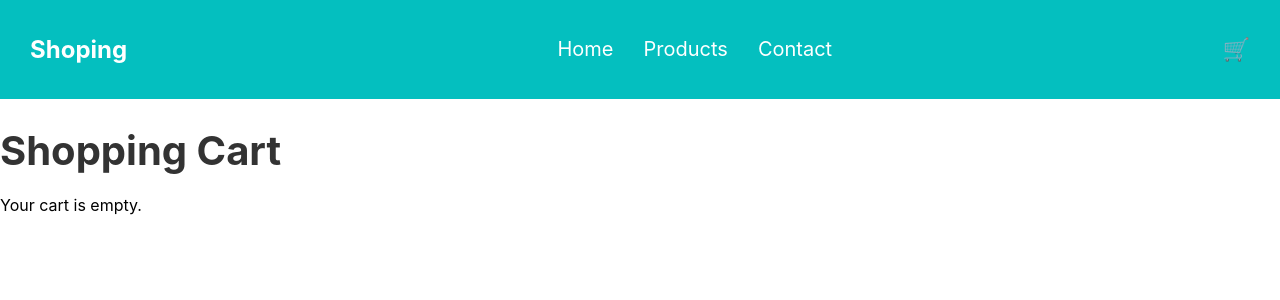
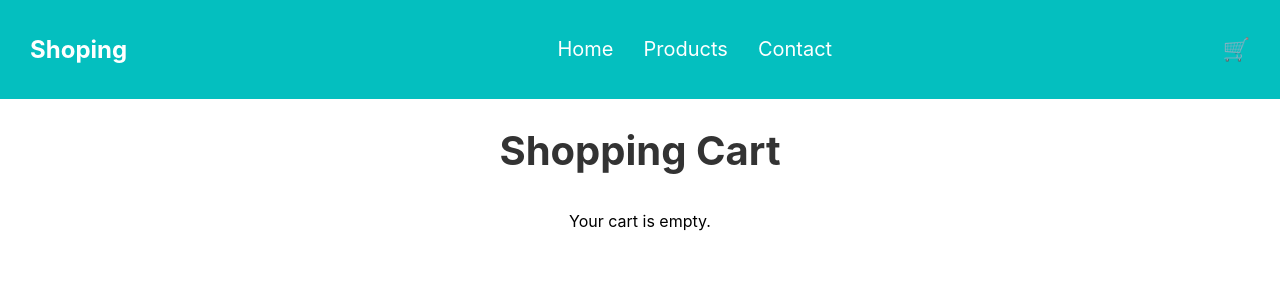
Before and after one commit to mervesenyigit/Basic-Ecommerce-Site, a React (Create React App) app: page /cart in a window 1280 px wide. Shown: the top 300 px of the page. Built offline with nearby package versions, Linux system fonts and the light colour scheme.

Commit message:
Implemented Cart deletion logic with context-based state management

```diff
--- a/package.json
+++ b/package.json
@@ -3,6 +3,7 @@
   "version": "0.1.0",
   "private": true,
   "dependencies": {
+    "bootstrap-icons": "^1.11.3",
     "cra-template": "1.2.0",
     "react": "^19.0.0",
     "react-dom": "^19.0.0",
--- a/src/App.js
+++ b/src/App.js
@@ -4,6 +4,8 @@ import Navbar from "./components/Navbar";
 import ProductList from "./components/ProductList";
 import Cart from "./components/Cart";
 import { CartProvider } from "./components/CartContext";
+import "bootstrap-icons/font/bootstrap-icons.css";
+
 
 
 
--- a/src/components/Cart.css
+++ b/src/components/Cart.css
@@ -10,10 +10,13 @@
   }
 
   h1.text-center {
+    display: flex !important;
     font-size: 2.5rem;
     color: #333;
     margin-bottom: 20px;
+    justify-content: center;
   }
+
 
   .empty-cart {
     text-align: center;
@@ -23,14 +26,19 @@
 
   /* Tablo stili */
   .cart-table {
-    width: 100%;
-    border-collapse: collapse;
+    /* width: 100%; */
+
     margin-top: 20px;
+
+    border-spacing: 10px;
+    display: flex;
+    justify-content: center;
+
   }
 
   .cart-table th,
   .cart-table td {
-    padding: 12px;
+    padding: 25px;
     text-align: center;
   }
 
@@ -43,10 +51,12 @@
 
   .cart-table td {
     border-bottom: 1px solid #ddd;
+
   }
 
   .cart-table tr:hover {
     background-color: #f1f1f1;
+    line-height: 1.6;
   }
 
   /* Ürün görselleri */
--- a/src/components/Cart.js
+++ b/src/components/Cart.js
@@ -1,11 +1,14 @@
-import React, { useContext } from "react";
+import React, { useContext, useState } from "react";
 import { useCart } from "./CartContext";
 import "./Cart.css";
+import Button from "./Button";
+
 
 
 const Cart = () => {
 
-    const { cart } = useCart();
+    const { cart, deleteCard  } = useCart();
+
 
   return (
 
@@ -13,15 +16,17 @@ const Cart = () => {
 
         <h1 className="text-center">Shopping Cart</h1>
 
+        <div className="cart-table">
         {cart.length === 0 ? (
                 <p>Your cart is empty.</p>
             ) : (
-        <table className="table table-striped">
+                <table className="table table-bordered">
                 <thead>
                     <tr>
                     <th>Image</th>
                     <th>Product Name</th>
                     <th>Price</th>
+                    <th>Delete</th>
                     </tr>
                 </thead>
                 <tbody>
@@ -32,12 +37,18 @@ const Cart = () => {
                         </td>
                         <td>{item.name}</td>
                         <td>{item.price} TL</td>
+                        <td>
+                            {/* <Button></Button> */}
+                            <Button  backgroundColor="#04BFBF" color="white" onClick={() => deleteCard(index)}><i className="bi bi-trash3" ></i></Button>
+                        </td>
                     </tr>
                     ))}
                 </tbody>
                 </table>
             )}
         </div>
+
+    </div>
   );
 };
 
--- a/src/components/CartContext.js
+++ b/src/components/CartContext.js
@@ -10,9 +10,14 @@ export const CartProvider = ({ children }) => {
     setCart((prevCart) => [...prevCart, product]);
 
   };
+    // Ürün silme fonksiyonu
+    const deleteCard = (index) => {
+        const newCart = cart.filter((_, i) => i !== index);
+        setCart(newCart);
+      };
 
   return (
-    <CartContext.Provider value={{ cart, addToCart  }}>
+    <CartContext.Provider value={{ cart, addToCart ,deleteCard}}>
       {children}
     </CartContext.Provider>
   );
```
Also changed, not shown: 1 other file (tests, documents, lock files or other folders). Lines whose indentation alone changed are shown as unchanged.
